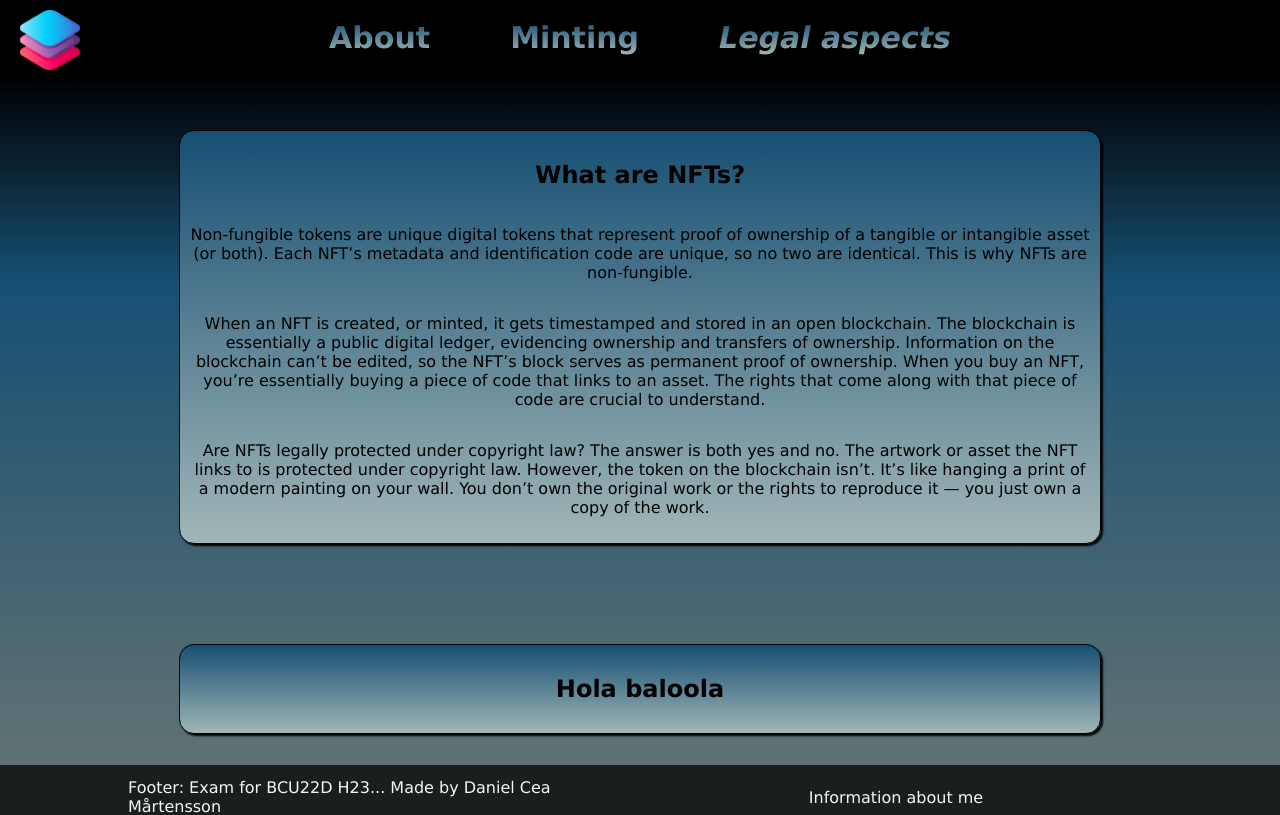
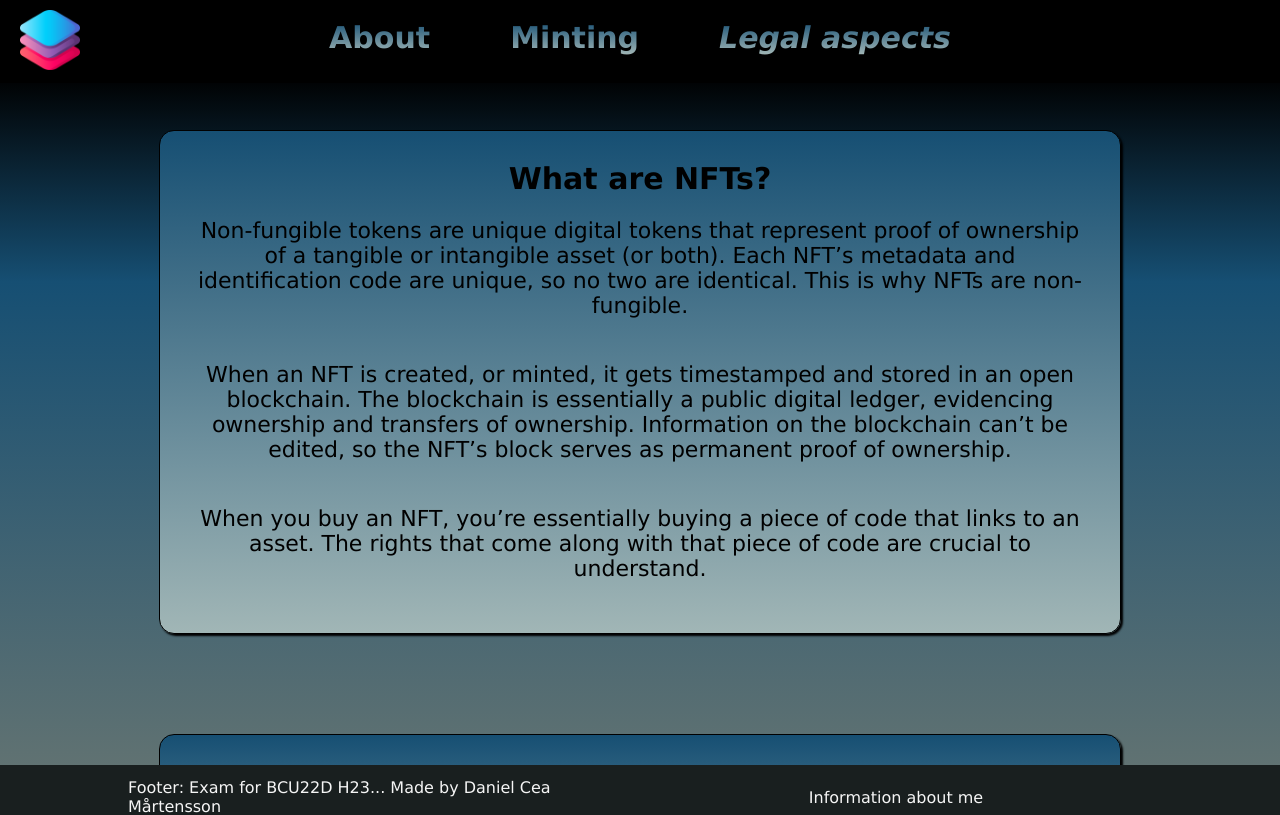
Before and after one commit to DanielCMartensson/asset-dispenser, a React (Create React App) app in the folder client/: page /legal in a window 1280 px wide. Shown: the top 815 px of the page. Built offline with nearby package versions, Linux system fonts and the light colour scheme.

Commit message:
fixed legal section

```diff
--- a/client/src/components/Legal/Legal.jsx
+++ b/client/src/components/Legal/Legal.jsx
@@ -5,23 +5,25 @@ const Legal = () => {
   return (
     <section className='legal-section'>
       <div className="nft_box">
-        <h2>What are NFTs?</h2>
+        <h2 className='legal_header'>What are NFTs?</h2>
         <p>
           Non-fungible tokens are unique digital tokens that represent proof of ownership of a tangible or intangible asset (or both). Each NFT’s metadata and identification code are unique, so no two are identical. This is why NFTs are non-fungible.
         </p>
         <p>
           When an NFT is created, or minted, it gets timestamped and stored in an open blockchain. The blockchain is essentially a public digital ledger, evidencing ownership and transfers of ownership.
           Information on the blockchain can’t be edited, so the NFT’s block serves as permanent proof of ownership.
-          When you buy an NFT, you’re essentially buying a piece of code that links to an asset. The rights that come along with that piece of code are crucial to understand.
         </p>
         <p>
-          Are NFTs legally protected under copyright law? The answer is both yes and no.
-          The artwork or asset the NFT links to is protected under copyright law. However, the token on the blockchain isn’t. It’s like hanging a print of a modern painting on your wall. You don’t own the original work or the rights to reproduce it — you just own a copy of the work.
+          When you buy an NFT, you’re essentially buying a piece of code that links to an asset. The rights that come along with that piece of code are crucial to understand.
         </p>
       </div>
 
       <div className='sec_box'>
-        <h2>Hola baloola</h2>
+        <h2 className='legal_header'>Are NFTs legally protected under copyright law?</h2>
+          <p>
+           The answer is both yes and no.
+          The artwork or asset the NFT links to is protected under copyright law. However, the token on the blockchain isn’t. It’s like hanging a print of a modern painting on your wall. You don’t own the original work or the rights to reproduce it — you just own a copy of the work.
+        </p>
       </div>
 
     </section>
--- a/client/src/components/Minting/Minting.jsx
+++ b/client/src/components/Minting/Minting.jsx
@@ -76,16 +76,16 @@ const Minting = () => {
     <section className='how_section'>
       <div className='steps'>
           <h2 className='step_header'>1</h2>
-          <p>select either the public minting or a prepaid minting</p>
+          <p>Select either the <b>public minting</b> or a <b>prepaid minting</b></p>
       </div>
       <div className='steps'>
           <h2 className='step_header'>2</h2>
-          <p>select the number of items. Max 3 for public minting</p>
+          <p>Select the number of items. Max 3 for public minting</p>
 
       </div>
       <div className='steps'>
           <h2 className='step_header'>3</h2>
-          <p>Press the MINT NOW button and sign the transaction</p>
+          <p>Press the <b>MINT NOW</b> button and sign the transaction</p>
 
       </div>
     </section>
--- a/client/src/components/Styles/Legal.css
+++ b/client/src/components/Styles/Legal.css
@@ -18,7 +18,8 @@
   border-radius: 15px;
   margin: 50px;
   box-shadow: 2px 2px 2px black;
-  padding: 10px;
+  padding: 30px;
+  font-size: 22px;
 }
 
 .sec_box {
@@ -32,5 +33,12 @@
   border-radius: 15px;
   margin: 50px;
   box-shadow: 2px 2px 2px black;
-  padding: 10px;
+  padding: 30px;
+  font-size: 22px;
 }
+
+.legal_header {
+  font-size: 30px;
+  padding: 0px;
+  margin: 0px;
+}
```
